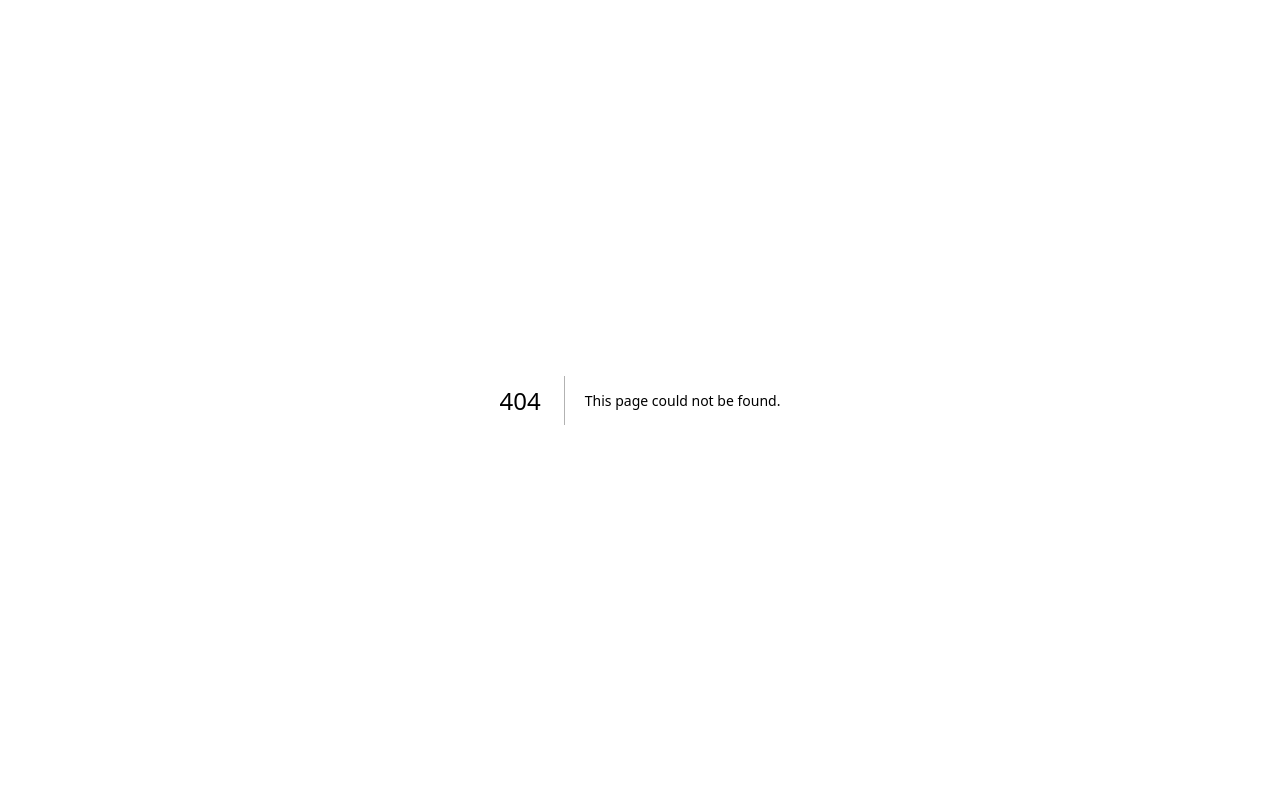
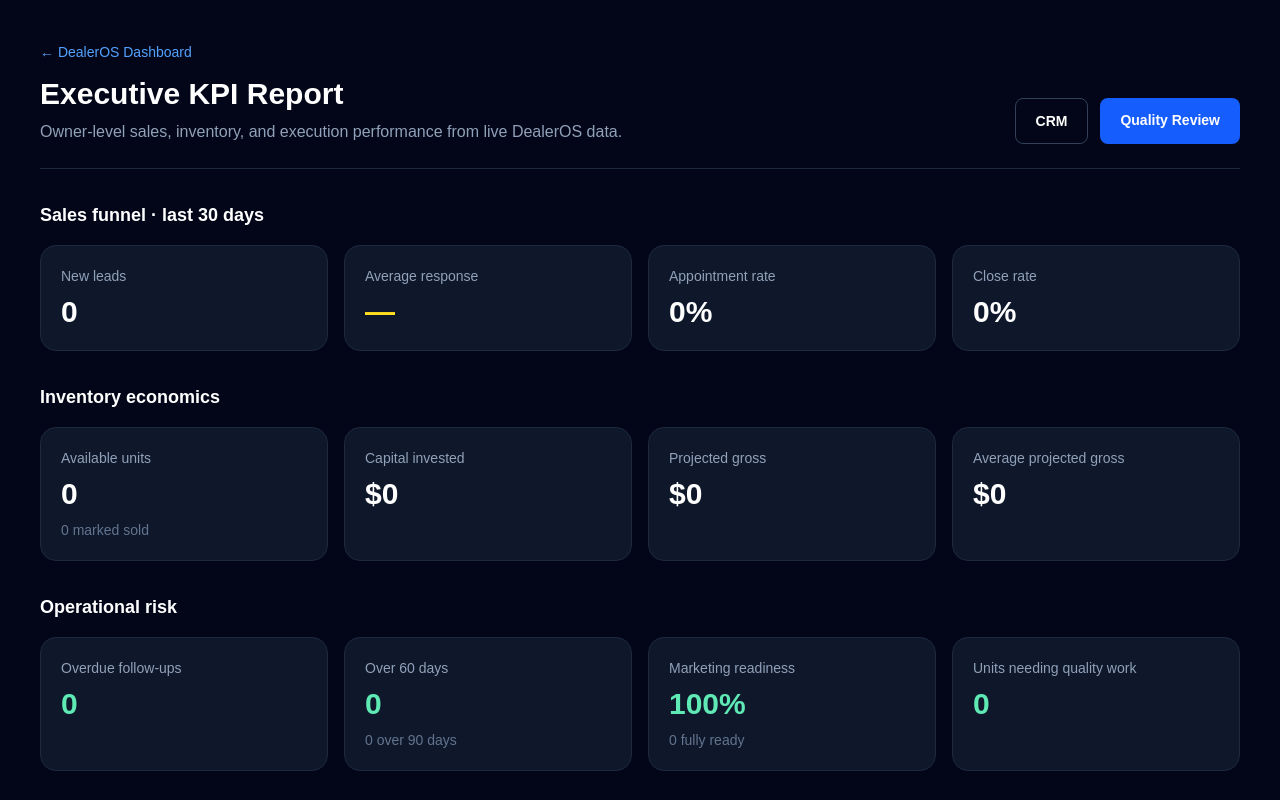
Before and after one commit to jcollette2jc-cpu/dealeros-ai, a Next.js app: page /reports in a window 1280 px wide. Before the commit this address had no page. Shown: the top 800 px of the page. Built offline with nearby package versions, Linux system fonts and the light colour scheme; no server answers; the database is empty.

Commit message:
Add executive dealership KPI report

```diff
--- /dev/null
+++ b/app/reports/page.tsx
@@ -0,0 +1,44 @@
+import { prisma } from "@/lib/prisma";
+import { daysInStock, estimatedGross, money, totalCost } from "@/lib/vehicles";
+import Link from "next/link";
+
+export default async function ReportsPage() {
+  const now = new Date();
+  const thirtyDaysAgo = new Date(now.getTime() - 30 * 24 * 60 * 60 * 1000);
+  const [vehicles, leads] = await Promise.all([
+    prisma.vehicle.findMany({ where: { archivedAt: null }, include: { photos: true } }),
+    prisma.lead.findMany({ where: { archivedAt: null } }),
+  ]);
+
+  const available = vehicles.filter((vehicle) => vehicle.status === "Available");
+  const sold = vehicles.filter((vehicle) => vehicle.status === "Sold");
+  const recentLeads = leads.filter((lead) => lead.createdAt >= thirtyDaysAgo);
+  const responded = recentLeads.filter((lead) => lead.respondedAt);
+  const appointments = recentLeads.filter((lead) => lead.appointmentAt);
+  const won = recentLeads.filter((lead) => lead.status === "Sold");
+  const overdue = leads.filter((lead) => !["Sold", "Lost"].includes(lead.status) && lead.nextFollowUpAt && lead.nextFollowUpAt < now);
+  const responseMinutes = responded.length ? Math.round(responded.reduce((sum, lead) => sum + Math.max(0, lead.respondedAt!.getTime() - lead.createdAt.getTime()) / 60000, 0) / responded.length) : null;
+  const appointmentRate = recentLeads.length ? Math.round((appointments.length / recentLeads.length) * 100) : 0;
+  const closeRate = recentLeads.length ? Math.round((won.length / recentLeads.length) * 100) : 0;
+  const aging60 = available.filter((vehicle) => daysInStock(vehicle.dateIn) > 60);
+  const aging90 = available.filter((vehicle) => daysInStock(vehicle.dateIn) > 90);
+  const marketReady = available.filter((vehicle) => Number(vehicle.retailPrice) > 0 && vehicle.color?.trim() && vehicle.notes?.trim() && vehicle.photos.length >= 12);
+  const readiness = available.length ? Math.round((marketReady.length / available.length) * 100) : 100;
+  const inventoryCost = available.reduce((sum, vehicle) => sum + totalCost(vehicle), 0);
+  const projectedGross = available.reduce((sum, vehicle) => sum + Math.max(0, estimatedGross(vehicle)), 0);
+  const averageGross = available.length ? projectedGross / available.length : 0;
+
+  return <main className="min-h-screen bg-slate-950 p-6 text-white md:p-10"><div className="mx-auto max-w-7xl">
+    <header className="flex flex-col gap-4 border-b border-slate-800 pb-6 md:flex-row md:items-end md:justify-between"><div><Link href="/" className="text-sm text-blue-400">← DealerOS Dashboard</Link><h1 className="mt-3 text-3xl font-bold">Executive KPI Report</h1><p className="mt-2 text-slate-400">Owner-level sales, inventory, and execution performance from live DealerOS data.</p></div><div className="flex gap-3"><Link href="/crm" className="rounded-lg border border-slate-700 px-5 py-3 text-sm font-semibold">CRM</Link><Link href="/inventory/quality" className="rounded-lg bg-blue-600 px-5 py-3 text-sm font-semibold">Quality Review</Link></div></header>
+
+    <section className="mt-8"><h2 className="text-lg font-semibold">Sales funnel · last 30 days</h2><div className="mt-4 grid gap-4 sm:grid-cols-2 lg:grid-cols-4"><Metric label="New leads" value={String(recentLeads.length)} /><Metric label="Average response" value={responseMinutes === null ? "—" : `${responseMinutes} min`} tone={responseMinutes !== null && responseMinutes <= 5 ? "text-emerald-300" : "text-yellow-300"} /><Metric label="Appointment rate" value={`${appointmentRate}%`} /><Metric label="Close rate" value={`${closeRate}%`} /></div></section>
+
+    <section className="mt-8"><h2 className="text-lg font-semibold">Inventory economics</h2><div className="mt-4 grid gap-4 sm:grid-cols-2 lg:grid-cols-4"><Metric label="Available units" value={String(available.length)} detail={`${sold.length} marked sold`} /><Metric label="Capital invested" value={money(inventoryCost)} /><Metric label="Projected gross" value={money(projectedGross)} /><Metric label="Average projected gross" value={money(averageGross)} /></div></section>
+
+    <section className="mt-8"><h2 className="text-lg font-semibold">Operational risk</h2><div className="mt-4 grid gap-4 sm:grid-cols-2 lg:grid-cols-4"><Metric label="Overdue follow-ups" value={String(overdue.length)} tone={overdue.length ? "text-yellow-300" : "text-emerald-300"} /><Metric label="Over 60 days" value={String(aging60.length)} detail={`${aging90.length} over 90 days`} tone={aging60.length ? "text-red-300" : "text-emerald-300"} /><Metric label="Marketing readiness" value={`${readiness}%`} detail={`${marketReady.length} fully ready`} tone={readiness >= 80 ? "text-emerald-300" : "text-yellow-300"} /><Metric label="Units needing quality work" value={String(available.length - marketReady.length)} tone={available.length - marketReady.length ? "text-yellow-300" : "text-emerald-300"} /></div></section>
+
+    <section className="mt-8 rounded-2xl border border-slate-800 bg-slate-900 p-6"><p className="text-sm font-medium text-blue-400">Owner interpretation</p><h2 className="mt-2 text-2xl font-semibold">What needs attention now</h2><div className="mt-5 space-y-3 text-sm text-slate-300">{overdue.length > 0 && <p>• Recover {overdue.length} overdue follow-up{overdue.length === 1 ? "" : "s"} before adding more lead volume.</p>}{responseMinutes !== null && responseMinutes > 5 && <p>• Response time is above the five-minute target; tighten lead routing and accountability.</p>}{aging90.length > 0 && <p>• Reprice or wholesale {aging90.length} unit{aging90.length === 1 ? "" : "s"} over 90 days.</p>}{readiness < 80 && <p>• Improve photos, pricing, color, and description data before increasing ad spend.</p>}{overdue.length === 0 && aging90.length === 0 && readiness >= 80 && <p>• Core execution indicators are healthy. Focus on increasing qualified lead volume.</p>}</div></section>
+  </div></main>;
+}
+
+function Metric({ label, value, detail, tone = "" }: { label: string; value: string; detail?: string; tone?: string }) { return <div className="rounded-2xl border border-slate-800 bg-slate-900 p-5"><p className="text-sm text-slate-400">{label}</p><p className={`mt-2 text-3xl font-bold ${tone}`}>{value}</p>{detail && <p className="mt-2 text-sm text-slate-500">{detail}</p>}</div>; }
```
